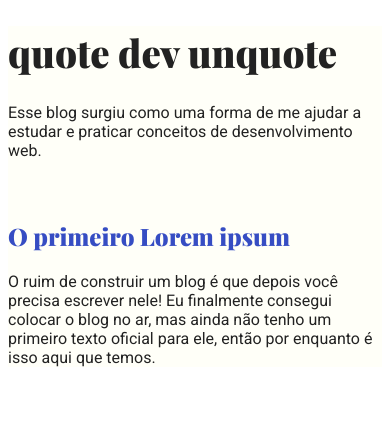
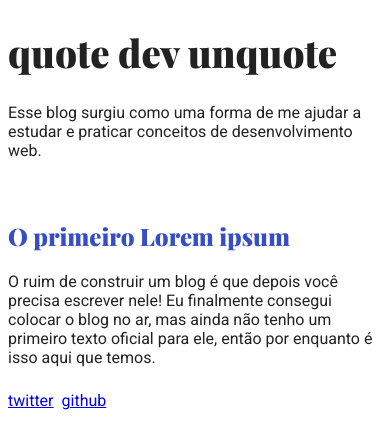
Before and after one commit to daycampos/quotedevunquote, a React app: page / in a window 390 px wide. Shown: the top 448 px of the page. Built offline with nearby package versions, Linux system fonts and the light colour scheme.

Commit message:
tornando um pouco mais responsivo

```diff
--- a/components/Bio.js
+++ b/components/Bio.js
@@ -2,8 +2,7 @@
 import React from 'react';
 import {jsx} from '@emotion/core';
 
-class Bio extends React.PureComponent{
-    render(){
+const Bio = ({text}) =>{
     return(
         <aside
             css={{
@@ -11,10 +10,9 @@ class Bio extends React.PureComponent{
                 maxWidth:450,
             }}
         >
-                {this.props.text}
+            {text}
         </aside>
     )
 }
-}
 
 export default Bio;
--- /dev/null
+++ b/components/Footer.js
@@ -0,0 +1,25 @@
+/** @jsx jsx */
+import { jsx } from '@emotion/core';
+
+const Footer = ({}) => {
+    return(
+        <footer
+            css={{
+                display:'flex',
+            }}
+        >
+            <a
+                css={{
+                    margin:'8px 8px 8px 0px',
+                }}
+            href="https://twitter.com/quotedevunquote">twitter</a>
+            <a
+                css={{
+                    margin:'8px 8px 8px 0px',
+                }}
+            href="https://github.com/daycampos">github</a>
+        </footer>
+    );
+}
+
+export default Footer;
--- a/components/Home.js
+++ b/components/Home.js
@@ -1,3 +1,4 @@
+/** @jsx jsx */
 import React from 'react';
 import styled from '@emotion/styled';
 import { Global, css } from '@emotion/core'
@@ -6,14 +7,17 @@ import Title from './Title';
 import Bio from './Bio';
 import Post from './Post';
 import Avatar from './Avatar';
+import Footer from './Footer';
+import { jsx } from '@emotion/core';
 
 export default class Home extends React.Component{
     render(){
         const Container = styled.div`
             margin-left:auto;
             margin-right:auto;
+            padding: 2.625rem 1.3125rem;
             max-width:42em;
-            background-color:#fffff8
+            backgroundColor:#ff00ff;
         `
 
         return(
@@ -40,6 +44,13 @@ export default class Home extends React.Component{
       `}
         />
             <Container>
+                <div css={{
+                    backgroundColor:'#ff00ff',
+                    height:'100%',
+                    width:'100%'
+                }}>
+
+                </div>
                 <Header>
                     <Title title="quote dev unquote"/>
 
@@ -54,6 +65,7 @@ export default class Home extends React.Component{
                     primeiro texto oficial para ele, então por enquanto é isso aqui que temos.
                 `
                 }/>
+                <Footer/>
             </Container>
             </div>
         );
--- a/index.html
+++ b/index.html
@@ -2,6 +2,7 @@
 <html>
     <head>
         <title> quote dev unquote </title>
+        <meta name="viewport" content="width=device-width, initial-scale=1">
     </head>
     <body>
         <div id="root"></div>
```
Lines whose indentation alone changed are shown as unchanged.
